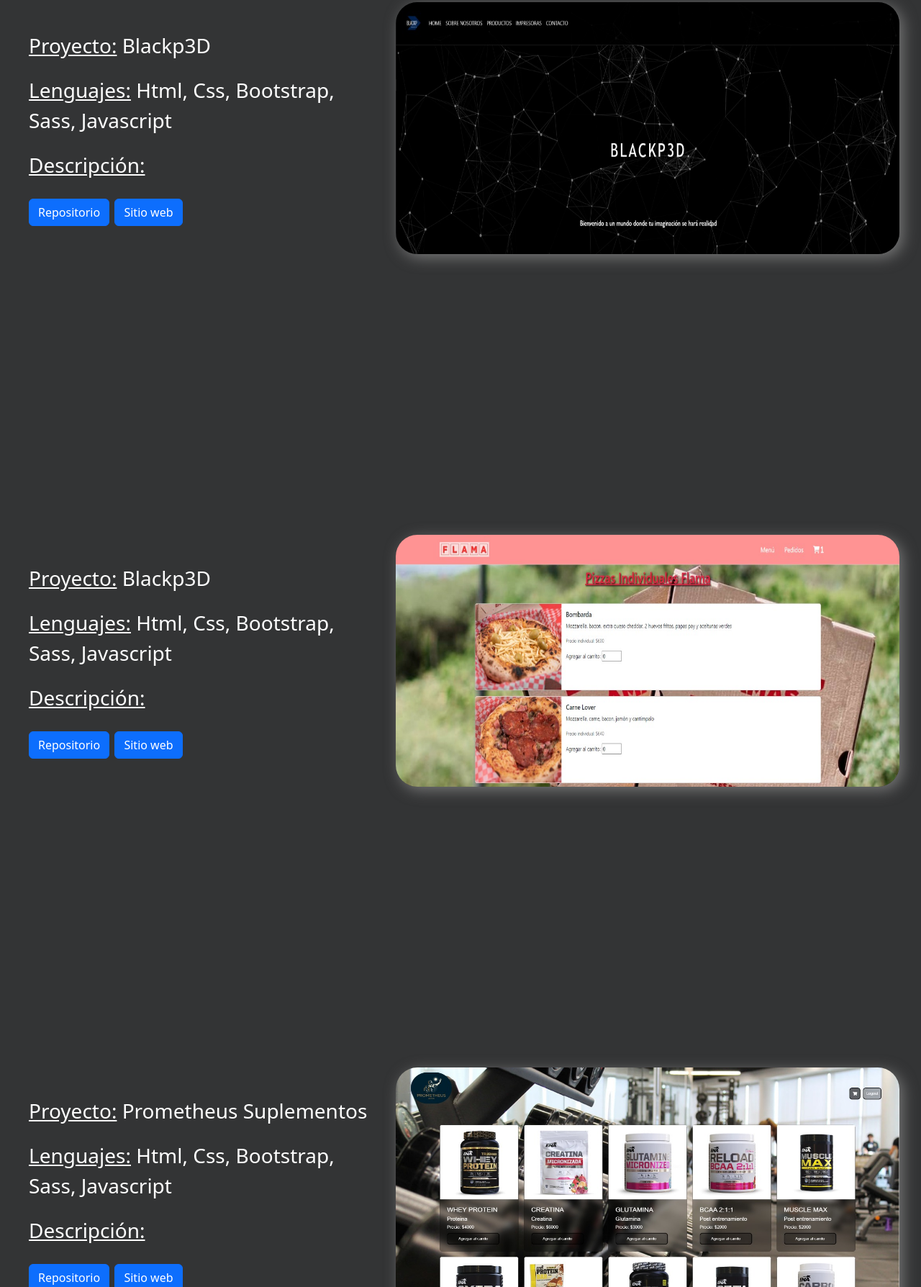
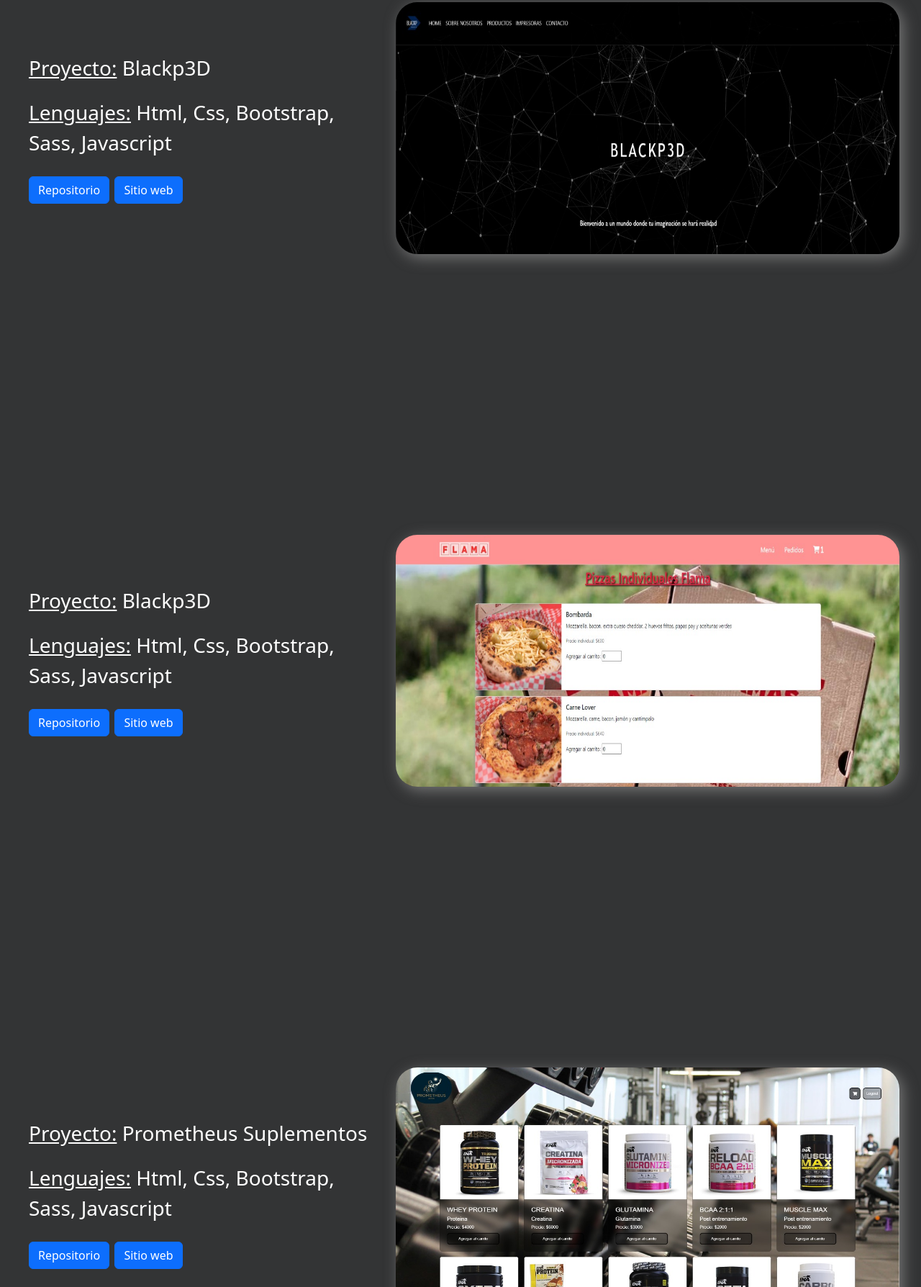
Before and after one commit to GonzaloNegro/portfolio-gonzalo, a website: page Proyectos/all.html in a window 1280 px wide. Shown: the part 1012-2800 px from the top of the page at 72% size. Drawn offline with nearby package versions, Linux system fonts and the light colour scheme; a web font is replaced by a local one.

Commit message:
proyectos des

```diff
--- a/Proyectos/all.html
+++ b/Proyectos/all.html
@@ -30,7 +30,7 @@
                     <div class="division-info" data-aos="fade-right" data-aos-offset="300" data-aos-easing="ease-in-sine" data-aos-duration="1000">
                         <div class="division-info-tit"><u>Proyecto:</u> Sistema de incidentes</div>
                         <div class="division-info-len"><u>Lenguajes:</u> Html, Css, Bootstrap, Javascript, Php, Mysql</div>
-                        <div class="division-info-des"><u>Descripción:</u></div>
+                       <!--  <div class="division-info-des"><u>Descripción:</u></div> -->
                         <div class="division-info-but">
                             <div class="d-grid gap-2 d-md-block">
                                 <a href="https://github.com/GonzaloNegro/Sistemas"><button class="btn btn-primary" type="button">Repositorio</button></a>
@@ -49,7 +49,7 @@
                     <div class="division-info" data-aos="fade-right" data-aos-offset="300" data-aos-easing="ease-in-sine" data-aos-duration="1000">
                         <div class="division-info-tit"><u>Proyecto:</u> Blackp3D</div>
                         <div class="division-info-len"><u>Lenguajes:</u> Html, Css, Bootstrap, Sass, Javascript</div>
-                        <div class="division-info-des"><u>Descripción:</u></div>
+                        <!-- <div class="division-info-des"><u>Descripción:</u></div> -->
                         <div class="division-info-but">
                             <div class="d-grid gap-2 d-md-block">
                                 <a href="https://github.com/GonzaloNegro/blackp3d-project"><button class="btn btn-primary" type="button">Repositorio</button></a>
@@ -67,7 +67,7 @@
                     <div class="division-info" data-aos="fade-right" data-aos-offset="300" data-aos-easing="ease-in-sine" data-aos-duration="1000">
                         <div class="division-info-tit"><u>Proyecto:</u> Blackp3D</div>
                         <div class="division-info-len"><u>Lenguajes:</u> Html, Css, Bootstrap, Sass, Javascript</div>
-                        <div class="division-info-des"><u>Descripción:</u></div>
+                        <!-- <div class="division-info-des"><u>Descripción:</u></div> -->
                         <div class="division-info-but">
                             <div class="d-grid gap-2 d-md-block">
                                 <a href="https://github.com/GonzaloNegro/pizzeria"><button class="btn btn-primary" type="button">Repositorio</button></a>
@@ -86,7 +86,7 @@
                     <div class="division-info" data-aos="fade-right" data-aos-offset="300" data-aos-easing="ease-in-sine" data-aos-duration="1000">
                         <div class="division-info-tit"><u>Proyecto:</u> Prometheus Suplementos</div>
                         <div class="division-info-len"><u>Lenguajes:</u> Html, Css, Bootstrap, Sass, Javascript</div>
-                        <div class="division-info-des"><u>Descripción:</u></div>
+                        <!-- <div class="division-info-des"><u>Descripción:</u></div> -->
                         <div class="division-info-but">
                             <div class="d-grid gap-2 d-md-block">
                                 <a href="https://github.com/GonzaloNegro/Prometheus-Suplementos"><button class="btn btn-primary" type="button">Repositorio</button></a>
@@ -104,8 +104,8 @@
                 <div class="division" data-aos="fade-right" data-aos-offset="300" data-aos-easing="ease-in-sine" data-aos-duration="1000">
                     <div class="division-info">
                         <div class="division-info-tit"><u>Proyecto:</u> Tu vianda</div>
-                        <div class="division-info-len"><u>Lenguajes:</u> Html, Css, Bootstrap, Javascript, ReactJS,Firebase</div>
-                        <div class="division-info-des"><u>Descripción:</u></div>
+                        <div class="division-info-len"><u>Lenguajes:</u> Html, Css, Bootstrap, Javascript, React.JS,Firebase</div>
+                        <!-- <div class="division-info-des"><u>Descripción:</u></div> -->
                         <div class="division-info-but">
                             <div class="d-grid gap-2 d-md-block">
                                 <a href="https://github.com/GonzaloNegro/servicio-viandas"><button class="btn btn-primary" type="button">Repositorio</button></a>
@@ -124,7 +124,7 @@
                     <div class="division-info" data-aos="fade-right" data-aos-offset="300" data-aos-easing="ease-in-sine" data-aos-duration="1000">
                         <div class="division-info-tit"><u>Proyecto:</u> Laminas comestibles</div>
                         <div class="division-info-len"><u>Lenguajes:</u> Html, Css, Bootstrap, Javascript</div>
-                        <div class="division-info-des"><u>Descripción:</u></div>
+                        <!-- <div class="division-info-des"><u>Descripción:</u></div> -->
                         <div class="division-info-but">
                             <div class="d-grid gap-2 d-md-block">
                                 <a href="https://github.com/GonzaloNegro/laminas-comestiblesmza"><button class="btn btn-primary" type="button">Repositorio</button></a>
```
